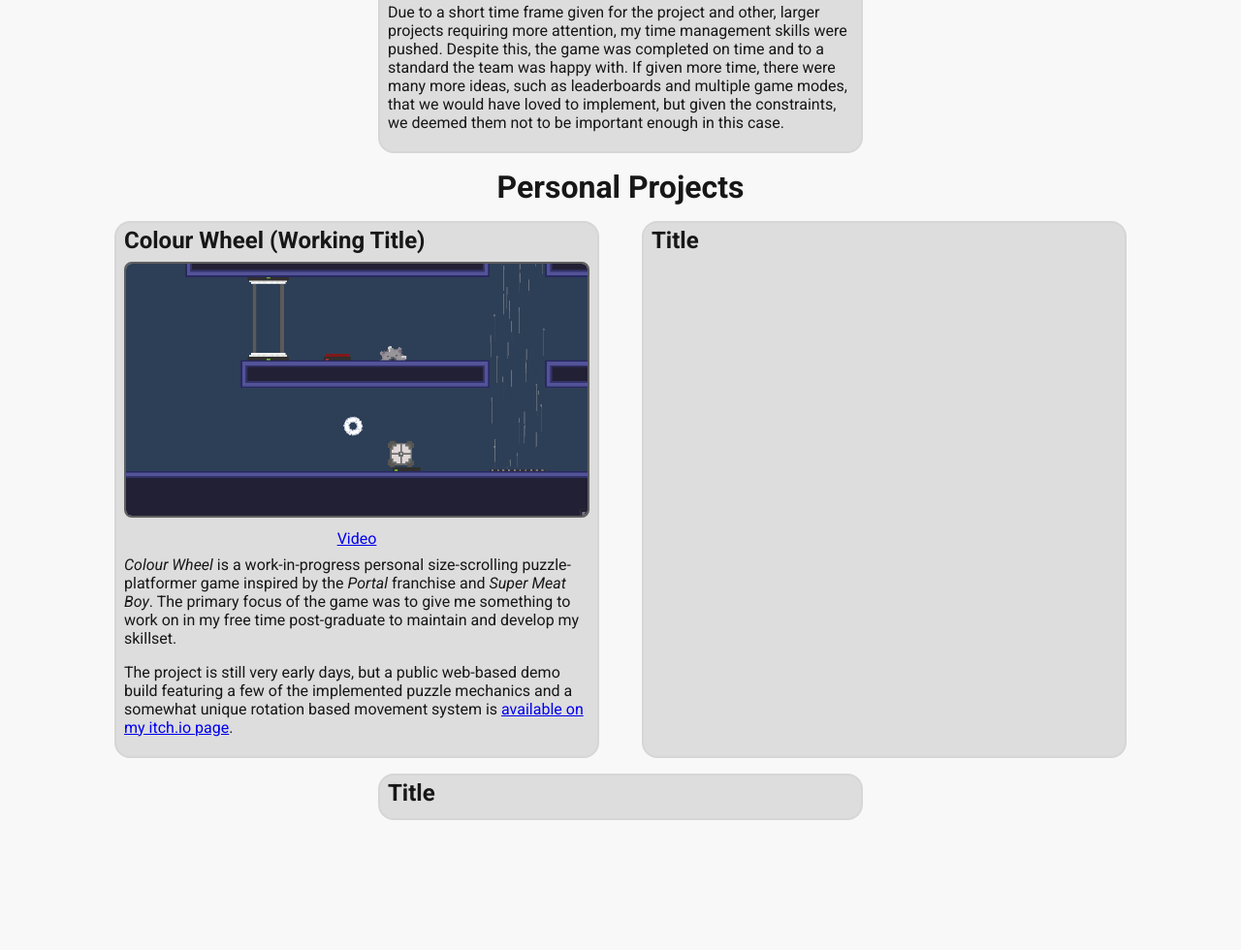
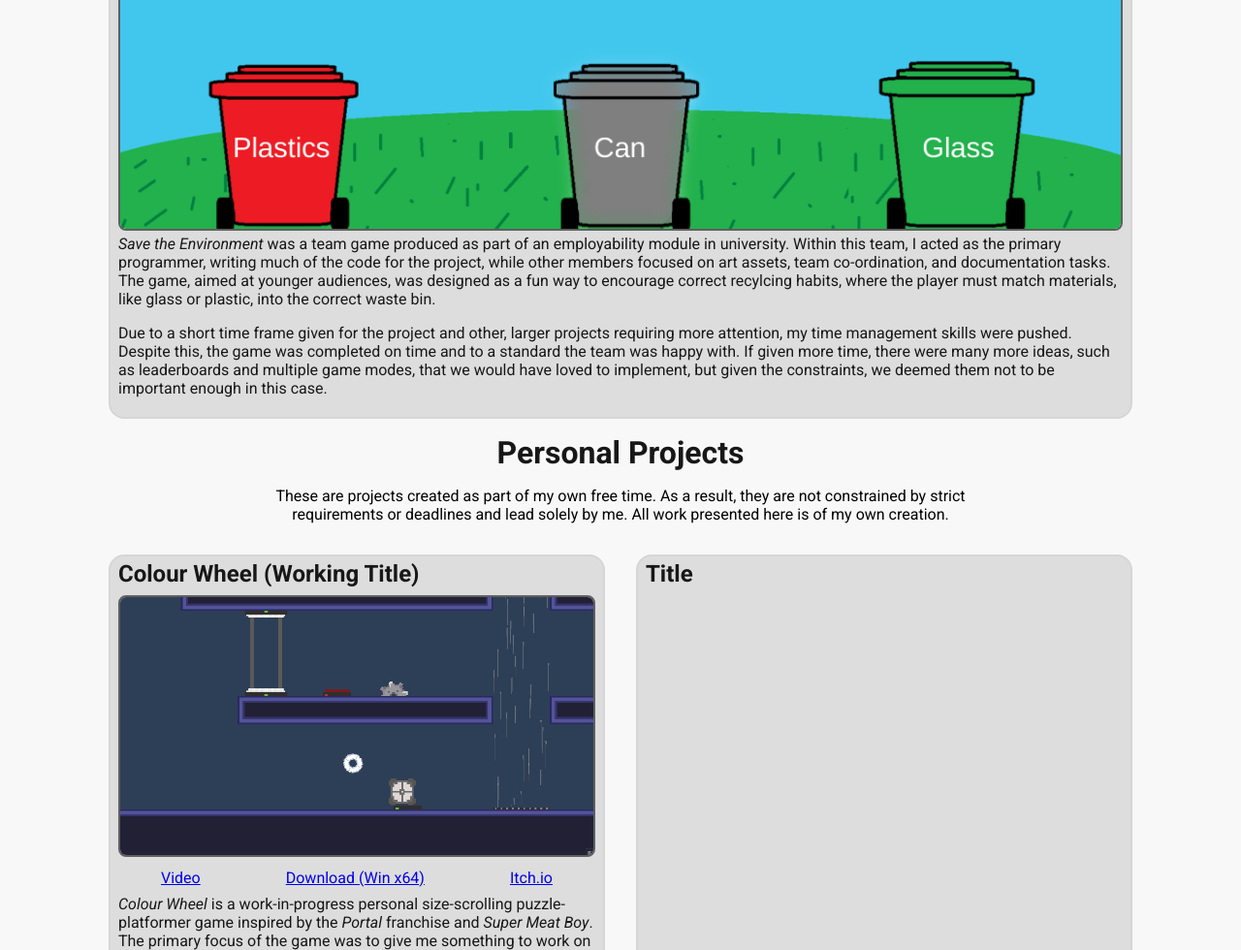
Before and after one commit to MattSmithGameDev/mattsmithgamedev.github.io, a plain HTML site: page index.html in a window 1280 px wide. Shown: the part 1820-2800 px from the top of the page at 97% size. Before the commit the page ends 2682 px from the top, so only its background shows below. Drawn offline with Linux system fonts and the light colour scheme.

Commit message:
Formatting adjustments, Color Wheel downloadable

```diff
--- a/index.html
+++ b/index.html
@@ -55,6 +55,12 @@
         </p>
 
         <h1 id="academic-projects" class="title">Academic Projects</h1>
+        <p class="text-area projects-intro">
+            These are projects created as part of my three-year university course. As a result, these are often smaller
+            scale than full projects due to submission requirements and deadlines. There is a mixture of individual and
+            team
+            work presented here.
+        </p>
         <div class="container">
             <div class="item">
                 <h2>VR Escape Room - Laser Puzzle</h2>
@@ -106,20 +112,28 @@
         </div>
 
         <h1 id="personal-projects" class="title">Personal Projects</h1>
+        <p class="text-area projects-intro">
+            These are projects created as part of my own free time. As a result, they are not constrained by strict
+            requirements or deadlines and lead solely by me. All work presented here is of my own creation.
+        </p>
         <div class="container">
             <div class="item">
                 <h2>Colour Wheel (Working Title)</h2>
                 <img src="images/colour-wheel.png">
                 <span class="container">
                     <a href="videos/colour-wheel.mp4" target="_blank" rel="noopener noreferrer">Video</a>
+                    <a href="downloadables/ColourWheel-win_x64.zip" download>Download (Win x64)</a>
+                    <a href="https://massivedolphin.itch.io/colour-wheel" target="_blank"
+                        rel="noopener noreferrer">Itch.io</a>
                 </span>
                 <p class="text-area"><i>Colour Wheel</i> is a work-in-progress personal size-scrolling puzzle-platformer
                     game inspired by the <i>Portal</i> franchise and <i>Super Meat Boy</i>. The primary focus of the
                     game was to give me something to work on in my free time post-graduate to maintain and develop my
                     skillset.</p>
-                <p class="text-area">The project is still very early days, but a public web-based demo build featuring a
-                    few of the implemented puzzle mechanics and a somewhat unique rotation based movement system is <a
-                        href="https://massivedolphin.itch.io/colour-wheel">available on my itch.io page</a>.</p>
+                <p class="text-area">The project is still very early days, but a public 'pre-alpha' demo build featuring
+                    a few of the implemented puzzle mechanics and a somewhat unique rotation based movement system in a
+                    very basic level is available above via direct download and my itch.io page.
+                </p>
             </div>
             <div class="item">
                 <h2>Title</h2>
--- a/style.css
+++ b/style.css
@@ -1,15 +1,18 @@
 @import url('https://fonts.googleapis.com/css2?family=Roboto:ital,wght@0,100;0,300;0,400;0,500;0,700;0,900;1,100;1,300;1,400;1,500;1,700;1,900&display=swap');
 
-body{
+body {
     background-color: rgb(248, 248, 248);
     margin: 0;
 }
 
-a, p, h1, h2{
+a,
+p,
+h1,
+h2 {
     font-family: 'Roboto', sans-serif;
 }
 
-.container{
+.container {
     display: flex;
     flex-wrap: wrap;
     flex-direction: row;
@@ -17,34 +20,35 @@ a, p, h1, h2{
     justify-content: space-around;
 }
 
-.item .container{
+.item .container {
     flex-wrap: nowrap;
 }
 
-.item{
+.item {
     font-weight: 400;
-    margin: 0.5rem;
+    margin: 0.5rem 1rem;
     padding: 0.25rem 0.5rem;
     background-color: rgb(221, 221, 221);
     color: rgb(23, 23, 24);
     border: 2px solid rgb(214, 214, 214);
-    width: 30rem;
+    flex: 1 1 25rem;
     height: auto;
     border-radius: 1rem;
     align-items: center;
 }
 
-.item h1, h2{
+.item h1,
+h2 {
     margin-top: 0;
     margin-bottom: 0.5rem;
 }
 
-h1{
+h1 {
     font-weight: 700;
     color: rgb(23, 23, 24);
 }
 
-header{
+header {
     background-color: rgb(190, 190, 190);
     padding: 0;
     padding: 0.5rem 0;
@@ -53,39 +57,45 @@ header{
     top: 0px; */
 }
 
-header .title{
+header .title {
     vertical-align: middle;
     margin: 0 1rem;
 }
 
-main .text-area p{
+main .text-area p {
     padding: 0 2.5rem;
     text-align: center;
 }
 
-main .text-area{
+main .text-area {
     text-align: center;
 }
 
-.item .text-area{
+.item .text-area {
     text-align: left;
     margin-top: 0;
 }
 
-main{
+main {
     width: 85%;
     margin: 0 auto;
 }
 
-main h1{
+main h1 {
     margin: 0 auto;
     text-align: center;
 }
 
-.item img{
-    width: 100%;
+.item img {
+    max-width: 100%;
     border: 2px solid rgb(95, 95, 95);
     border-radius: 0.5rem;
     margin: 0 auto;
     box-sizing: border-box;
 }
+
+.projects-intro{
+    width: 50rem;
+    margin-left: auto;
+    margin-right: auto;
+}
```
Also changed, not shown: 1 other file.
